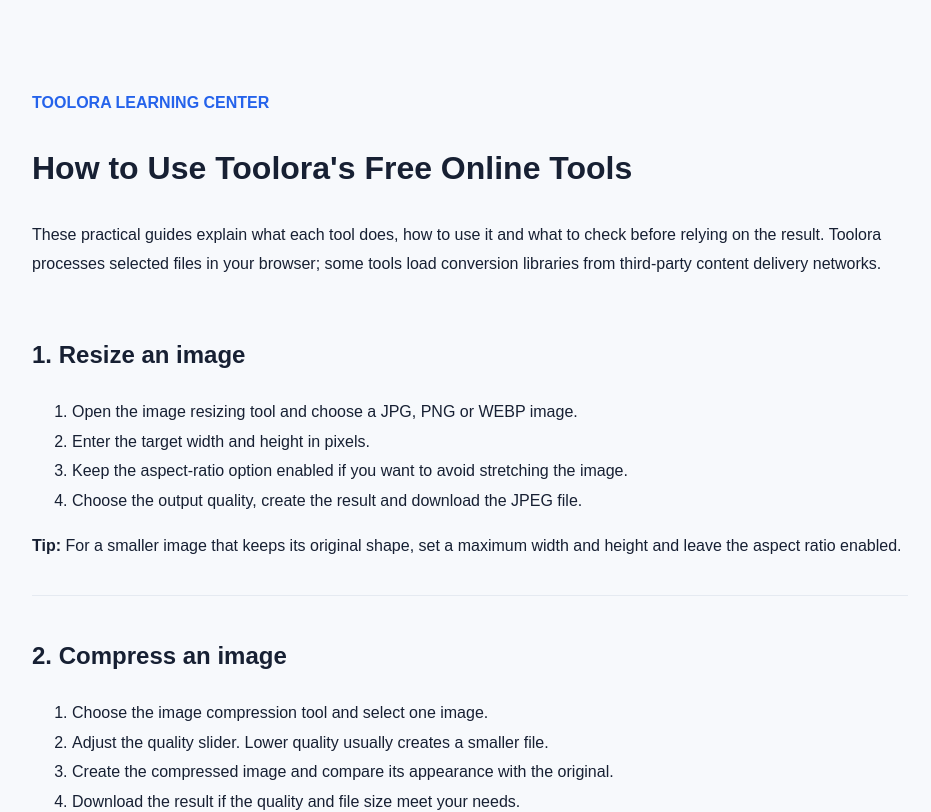
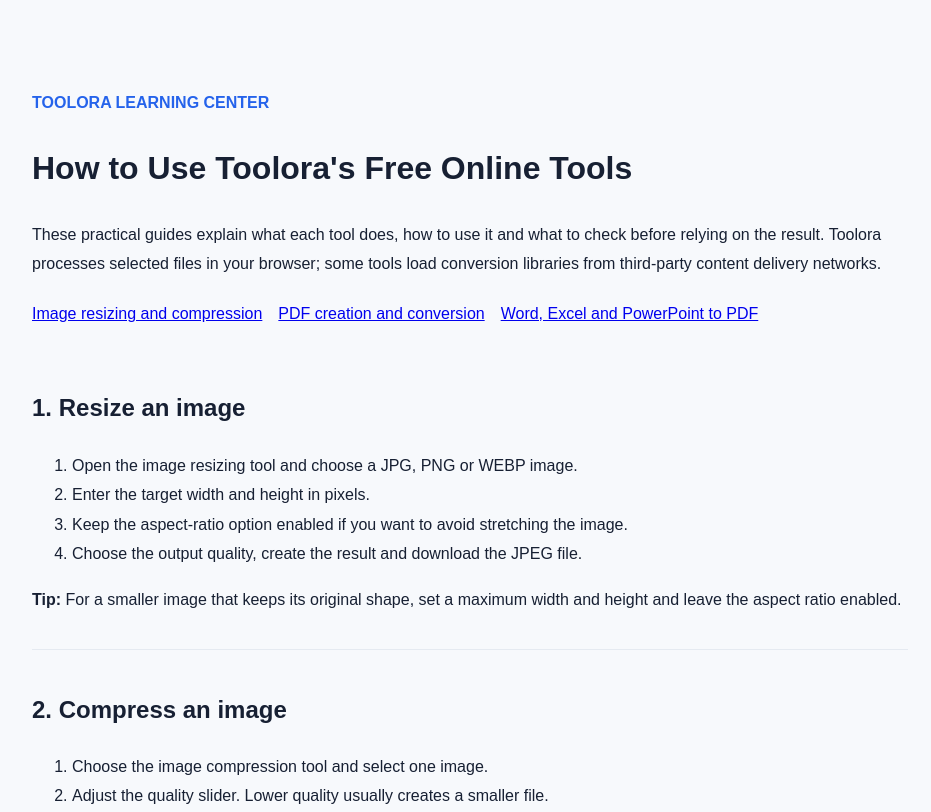
Before and after one commit to m5716386/toolora, a Next.js app: page /guides in a window 1280 px wide. Shown: the top 812 px of the page, without its empty margins (170-1101 px from the left). Built offline with nearby package versions, Linux system fonts and the light colour scheme.

Commit message:
Link detailed learning guides from guide hub

```diff
--- a/app/guides/page.tsx
+++ b/app/guides/page.tsx
@@ -20,6 +20,7 @@ export default function Guides() {
     <p style={{color:"#2563eb",fontWeight:700}}>TOOLORA LEARNING CENTER</p>
     <h1>How to Use Toolora's Free Online Tools</h1>
     <p>These practical guides explain what each tool does, how to use it and what to check before relying on the result. Toolora processes selected files in your browser; some tools load conversion libraries from third-party content delivery networks.</p>
+    <nav aria-label="Detailed guides" style={{display:"flex",flexWrap:"wrap",gap:16,margin:"20px 0"}}><a href="/guides/image-tools">Image resizing and compression</a><a href="/guides/pdf-tools">PDF creation and conversion</a><a href="/guides/office-tools">Word, Excel and PowerPoint to PDF</a></nav>
     {sections.map((section, index) => <section key={section.title} style={{padding:"18px 0",borderBottom:"1px solid #e5eaf1"}}>
       <h2>{index + 1}. {section.title}</h2>
       <ol>{section.steps.map(step => <li key={step}>{step}</li>)}</ol>
@@ -43,6 +44,8 @@ export default function Guides() {
     <p dir="rtl">اختار Excel إلى PDF أو Word إلى PDF أو PowerPoint إلى PDF، وبعدها حدد ملف XLSX أو DOCX أو PPTX. التحويل الحالي يستخرج النصوص والجداول وينشئ PDF بسيطاً، لكنه لا يحافظ على التصميم الأصلي أو الصور والرسوم والحركات.</p>
     <h2 dir="rtl">نصائح قبل تحويل الملفات المهمة</h2>
     <ul dir="rtl"><li>احتفظ بنسخة أصلية من الملف.</li><li>راجع النتيجة في البرنامج اللي بتستخدمه فيه.</li><li>لا تستخدم أي خدمة لمعالجة مستندات سرية إلا بعد مراجعة سياسة الخصوصية.</li><li>تذكر أن التحويل الآلي مش مضمون يكون مطابقاً للأصل في كل الحالات.</li></ul>
+    <h2 dir="rtl">أدلة تفصيلية إضافية</h2>
+    <ul dir="rtl"><li><a href="/guides/image-tools">شرح تغيير أبعاد الصور وضغطها</a></li><li><a href="/guides/pdf-tools">دليل إنشاء وتحويل ملفات PDF</a></li><li><a href="/guides/office-tools">تحويل ملفات Word وExcel وPowerPoint إلى PDF</a></li></ul>
     <p dir="rtl"><a href="/">العودة لأدوات Toolora</a> · <a href="/contact">التواصل معنا</a></p>
   </main>;
 }
```
